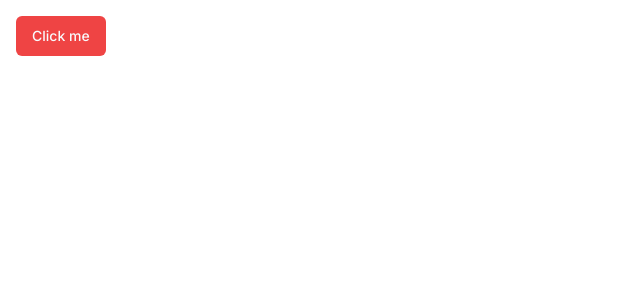
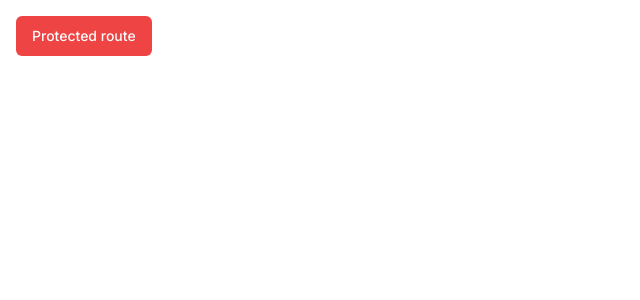
Before and after one commit to salmann7/e-commerce-cms-admin-dashboard, a Next.js app: page / in a window 1280 px wide. Shown: the top 300 px of the page, without its empty margins (0-640 px from the left). Built offline with nearby package versions, Linux system fonts and the light colour scheme.

Commit message:
authentification using clerk

```diff
--- /dev/null
+++ b/app/(auth)/(routes)/layout.tsx
@@ -0,0 +1,11 @@
+export default function AuthLayout({
+    children
+}:{
+    children: React.ReactNode
+}) {
+    return (
+        <div className="flex justify-center items-center h-full">
+            {children}
+        </div>
+    )
+}
--- a/app/(root)/page.tsx
+++ b/app/(root)/page.tsx
@@ -1,9 +1,11 @@
 import { Button } from "@/components/ui/button";
+import { UserButton } from "@clerk/nextjs";
 
-export default function Home() {
+export default function SetupPage() {
     return (
       <div className="p-4">
-        <Button variant="destructive">Click me</Button>
+        <Button variant="destructive">Protected route</Button>
+        <UserButton afterSignOutUrl="/"/>
       </div>
     )
   }
--- a/app/page.tsx
+++ /dev/null
@@ -1,5 +0,0 @@
-export default function Home() {
-  return (
-    <p>hello admin dashboard</p>
-  )
-}
```
